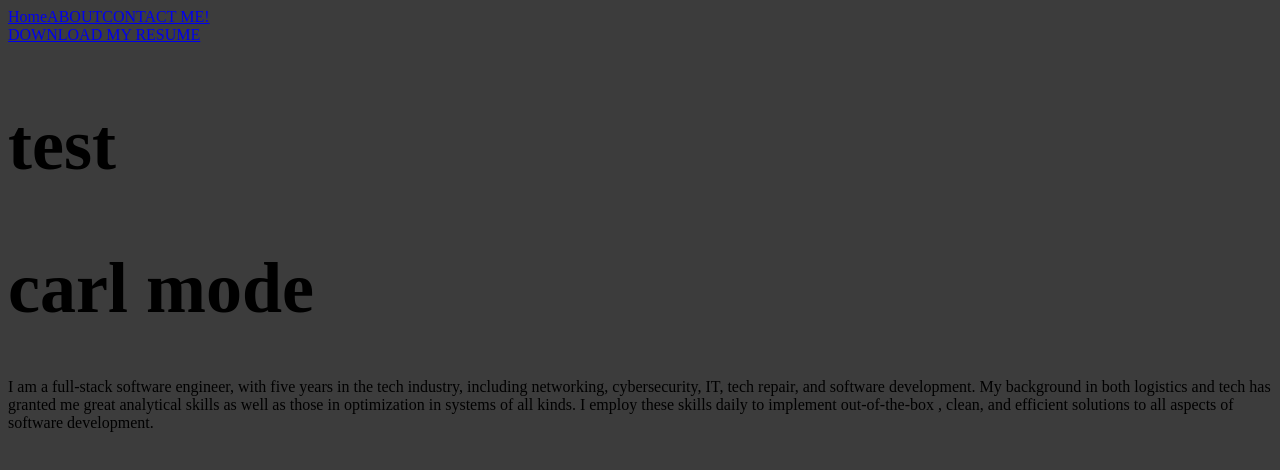
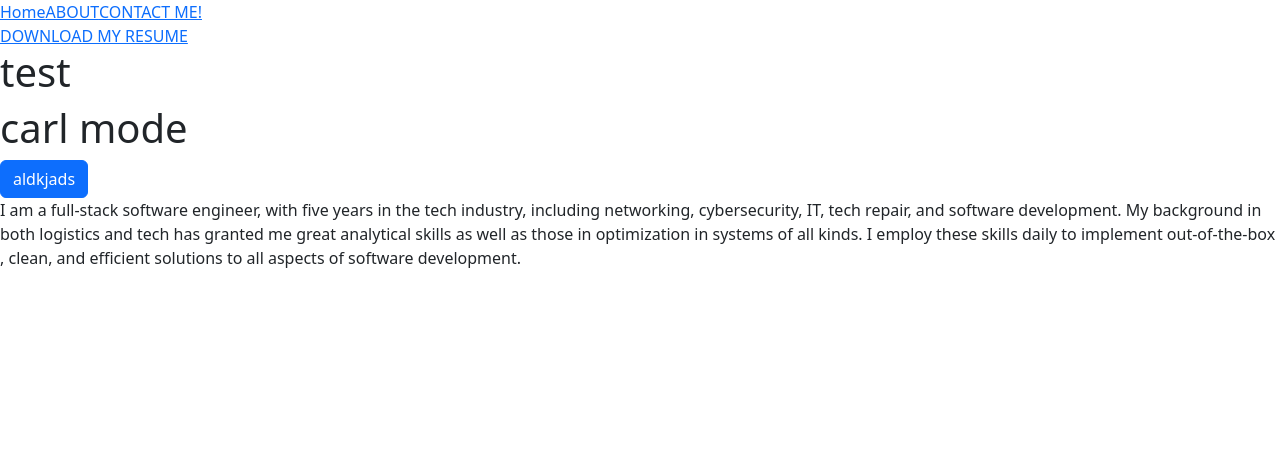
Before and after one commit to carldamey/personal-portfolio, a Next.js app: page / in a window 1280 px wide. Shown: the top 470 px of the page. Built offline with nearby package versions, Linux system fonts and the light colour scheme.

Commit message:
begins implementation of bootstrap

```diff
--- a/package.json
+++ b/package.json
@@ -9,8 +9,10 @@
     "lint": "next lint"
   },
   "dependencies": {
+    "bootstrap": "^5.3.3",
     "next": "^14.0.4",
     "react": "^18",
+    "react-bootstrap": "^2.10.2",
     "react-dom": "^18",
     "yarn": "^1.22.22"
   },
--- a/pages/index.js
+++ b/pages/index.js
@@ -2,6 +2,8 @@ import Head from "next/head"
 import Image from "next/image"
 import {Inter} from "next/font/google"
 import styles from "@/styles/Home.module.css"
+import Button from "react-bootstrap/Button"
+import "bootstrap/dist/css/bootstrap.min.css"
 
 const inter = Inter({subsets: ["latin"]})
 
@@ -15,6 +17,7 @@ export default function Home() {
 				<link rel="icon" href="/favicon.ico" />
 			</Head>
 			<h1>carl mode</h1>
+			<Button>aldkjads</Button>
 			<p>
 				I am a full-stack software engineer, with five years in the tech
 				industry, including networking, cybersecurity, IT, tech repair, and
```
Also changed, not shown: 1 other file (tests, documents, lock files or other folders).
